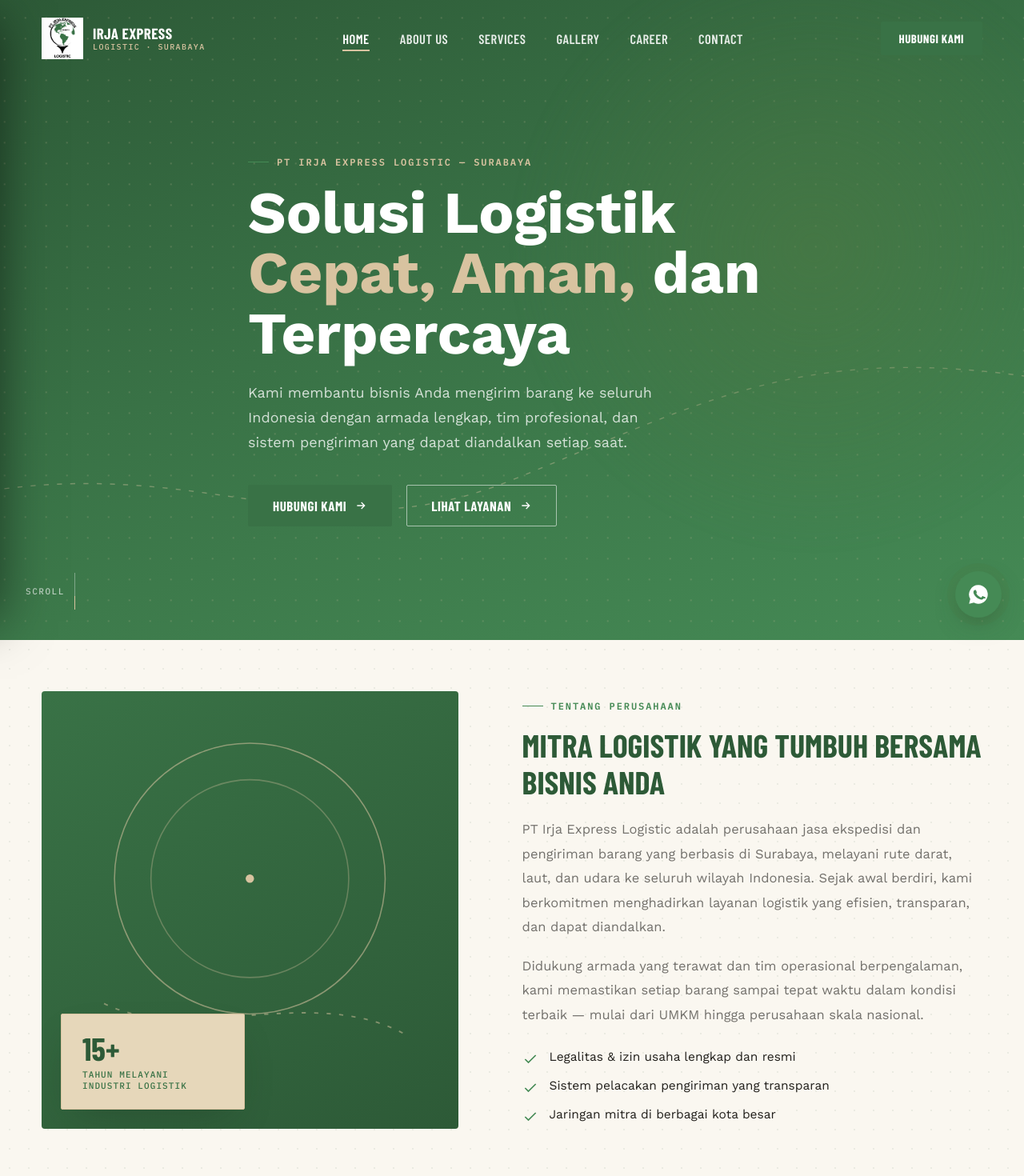
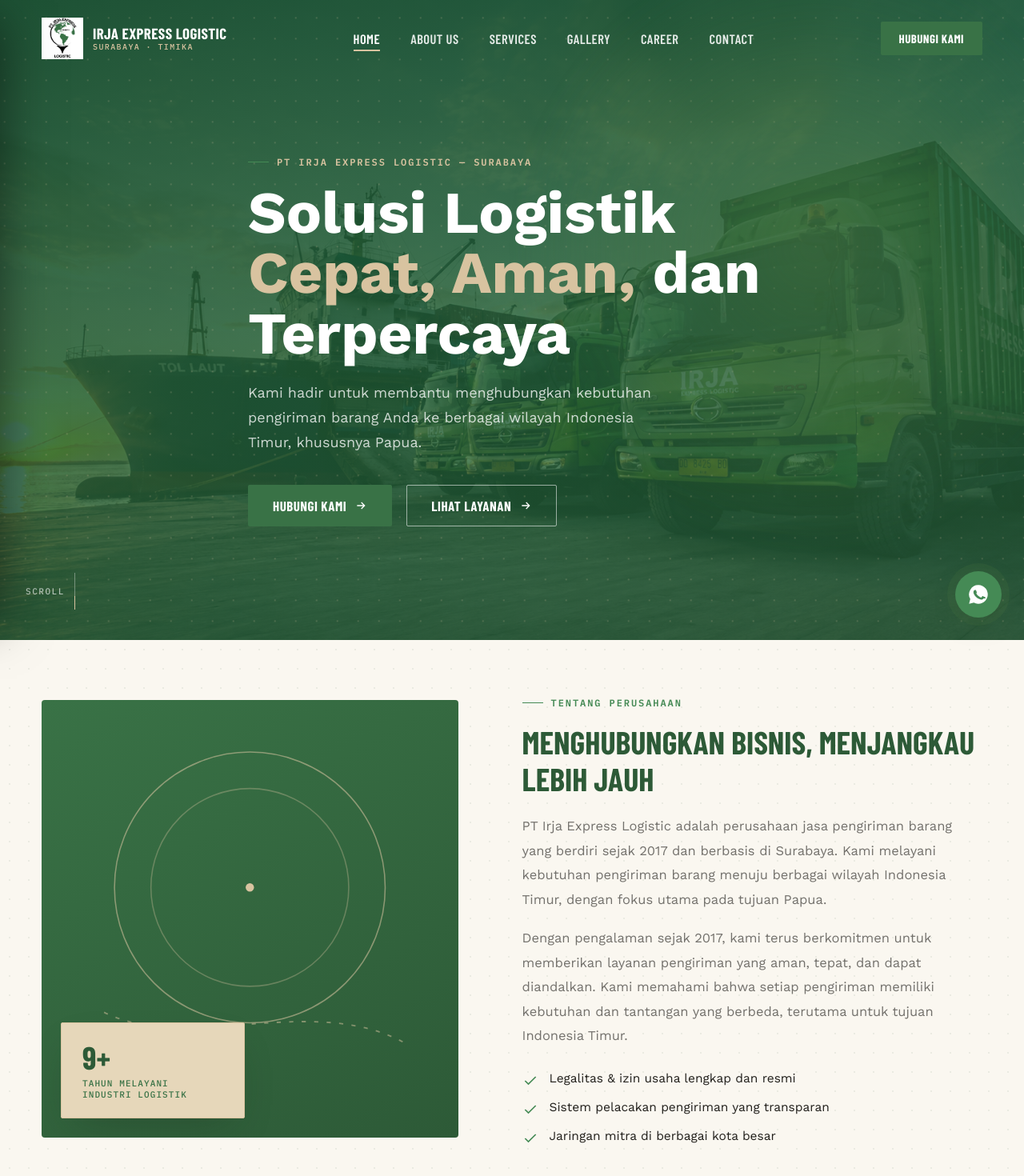
Before and after one commit to fridoustin/irja-express-logistic, a Next.js app: page / in a window 1280 px wide. Shown: the top 1470 px of the page at 80% size. Built offline with nearby package versions, Linux system fonts and the light colour scheme; a web font is replaced by a local one.

Commit message:
feat: update hero background and some of the information

```diff
--- a/src/app/globals.css
+++ b/src/app/globals.css
@@ -257,12 +257,14 @@
   min-height: 100vh;
   display: flex;
   align-items: center;
-  background: linear-gradient(
-    160deg,
-    var(--green-800) 0%,
-    var(--green-700) 45%,
-    var(--green-600) 100%
-  );
+  background:
+    linear-gradient(
+      160deg,
+      rgba(24, 82, 47, 0.88) 0%,
+      rgba(35, 105, 60, 0.72) 45%,
+      rgba(55, 130, 75, 0.55) 100%
+    ),
+    url("/images/hero-bg.jpg") center / cover no-repeat;
   overflow: hidden;
   padding-top: 110px;
 }
@@ -293,24 +295,7 @@
   background: radial-gradient(circle, rgba(79, 121, 66, 0.5), transparent 68%);
   filter: blur(10px);
 }
-.hero-route {
-  position: absolute;
-  inset: 0;
-  width: 100%;
-  height: 100%;
-}
-.hero-route path {
-  fill: none;
-  stroke: rgba(216, 195, 160, 0.4);
-  stroke-width: 1.4;
-  stroke-dasharray: 6 10;
-  animation: dashMove 3.2s linear infinite;
-}
-@keyframes dashMove {
-  to {
-    stroke-dashoffset: -160;
-  }
-}
+
 .hero-content {
   position: relative;
   z-index: 2;
@@ -709,7 +694,7 @@
   position: relative;
   z-index: 1;
   display: grid;
-  grid-template-columns: repeat(5, 1fr);
+  grid-template-columns: repeat(4, 1fr);
   gap: 20px;
 }
 .stat {
--- a/src/components/About.tsx
+++ b/src/components/About.tsx
@@ -198,7 +198,7 @@
         </div>
       </section>
 
-      <section className="profile" style={{ paddingTop: 0 }}>
+      <section className="profile">
         <div className="wrap">
           <Reveal className="section-head">
             <span className="eyebrow">Legalitas</span>
--- a/src/components/Footer.tsx
+++ b/src/components/Footer.tsx
@@ -32,8 +32,7 @@
               <b>Irja Express Logistic</b>
             </div>
             <p>
-              Mitra logistik terpercaya untuk pengiriman darat, laut, dan
-              udara ke seluruh Indonesia — berbasis di Surabaya.
+              Mitra logistik terpercaya untuk pengiriman barang ke Indonesia Timur, khususnya Papua.
             </p>
           </div>
           <div>
--- a/src/components/Header.tsx
+++ b/src/components/Header.tsx
@@ -55,8 +55,8 @@
           <Link href="/" className="brand">
             <Image src="/images/logo.png" alt="PT Irja Express Logistic" width={52} height={52} priority />
             <div className="brand-text">
-              <b>Irja Express</b>
-              <span>Logistic · Surabaya</span>
+              <b>Irja Express Logistic</b>
+              <span>Surabaya · Timika</span>
             </div>
           </Link>
           <nav>
--- a/src/components/Hero.tsx
+++ b/src/components/Hero.tsx
@@ -2,9 +2,6 @@
   return (
     <section className="hero" id="home">
       <div className="hero-dots" />
-      <svg className="hero-route" preserveAspectRatio="none" viewBox="0 0 1240 800">
-        <path d="M -50 620 C 250 560, 380 700, 620 600 S 980 420, 1300 480" />
-      </svg>
       <div className="wrap">
         <div className="hero-content">
           <span className="eyebrow" style={{ color: "var(--tan-300)" }}>
@@ -14,9 +11,7 @@
             Solusi Logistik <em>Cepat, Aman,</em> dan Terpercaya
           </h1>
           <p>
-            Kami membantu bisnis Anda mengirim barang ke seluruh Indonesia
-            dengan armada lengkap, tim profesional, dan sistem pengiriman
-            yang dapat diandalkan setiap saat.
+            Kami hadir untuk membantu menghubungkan kebutuhan pengiriman barang Anda ke berbagai wilayah Indonesia Timur, khususnya Papua.
           </p>
           <div className="hero-actions">
             <a href="/contact" className="btn btn-primary">
--- a/src/components/Overview.tsx
+++ b/src/components/Overview.tsx
@@ -1,4 +1,6 @@
 import Reveal from "./Reveal";
+
+const FOUNDED_YEAR = 2017;
 
 export default function Overview() {
   return (
@@ -18,25 +20,23 @@
             />
           </svg>
           <div className="overview-badge">
-            <div className="num">15+</div>
+            <div className="num">{new Date().getFullYear() - FOUNDED_YEAR}+</div>
             <div className="lbl">Tahun Melayani Industri Logistik</div>
           </div>
         </Reveal>
 
         <Reveal className="overview-text">
           <span className="eyebrow">Tentang Perusahaan</span>
-          <h2>Mitra logistik yang tumbuh bersama bisnis Anda</h2>
+          <h2>Menghubungkan Bisnis, Menjangkau Lebih Jauh</h2>
           <p>
-            PT Irja Express Logistic adalah perusahaan jasa ekspedisi dan
-            pengiriman barang yang berbasis di Surabaya, melayani rute darat,
-            laut, dan udara ke seluruh wilayah Indonesia. Sejak awal berdiri,
-            kami berkomitmen menghadirkan layanan logistik yang efisien,
-            transparan, dan dapat diandalkan.
+            PT Irja Express Logistic adalah perusahaan jasa pengiriman barang yang berdiri sejak 2017
+            dan berbasis di Surabaya. Kami melayani kebutuhan pengiriman barang menuju berbagai wilayah
+            Indonesia Timur, dengan fokus utama pada tujuan Papua.
           </p>
           <p>
-            Didukung armada yang terawat dan tim operasional berpengalaman,
-            kami memastikan setiap barang sampai tepat waktu dalam kondisi
-            terbaik — mulai dari UMKM hingga perusahaan skala nasional.
+            Dengan pengalaman sejak 2017, kami terus berkomitmen untuk memberikan layanan pengiriman yang aman,
+            tepat, dan dapat diandalkan. Kami memahami bahwa setiap pengiriman memiliki kebutuhan dan tantangan
+            yang berbeda, terutama untuk tujuan Indonesia Timur.
           </p>
           <ul className="overview-points">
             <li>
--- a/src/components/Stats.tsx
+++ b/src/components/Stats.tsx
@@ -2,11 +2,12 @@
 
 import { useEffect, useRef, useState } from "react";
 
+const FOUNDED_YEAR = 2017;
+
 const STATS = [
-  { count: 15, suffix: "+", label: "Tahun Pengalaman" },
+  { count: new Date().getFullYear() - FOUNDED_YEAR, suffix: "+", label: "Tahun Pengalaman" },
   { count: 120, suffix: "+", label: "Armada Aktif" },
   { count: 500, suffix: "+", label: "Pelanggan Puas" },
-  { count: 34, suffix: "", label: "Provinsi Terlayani" },
   { count: 50, suffix: "rb+", label: "Total Pengiriman" },
 ];
 
```
Also changed, not shown: public/images/hero-bg.jpg (added).
